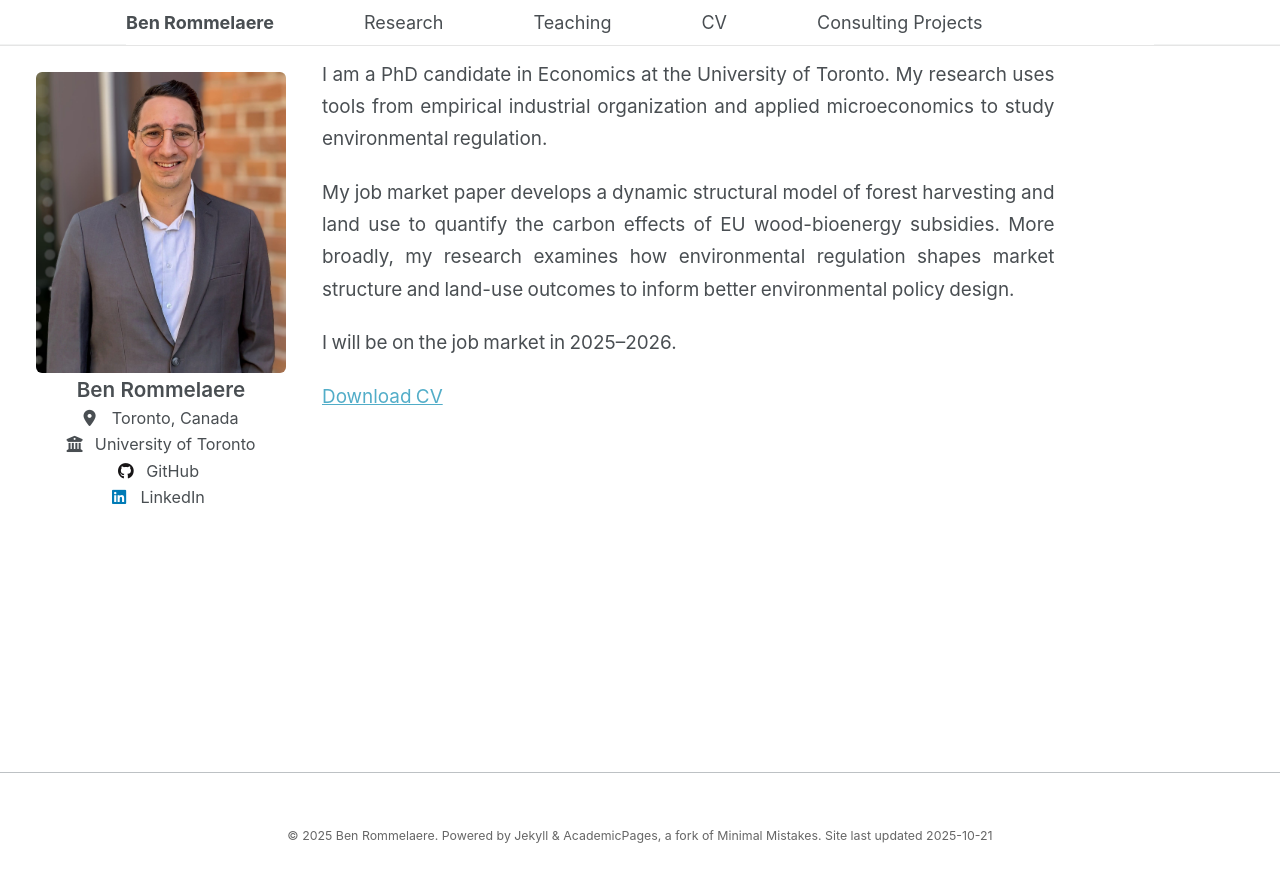
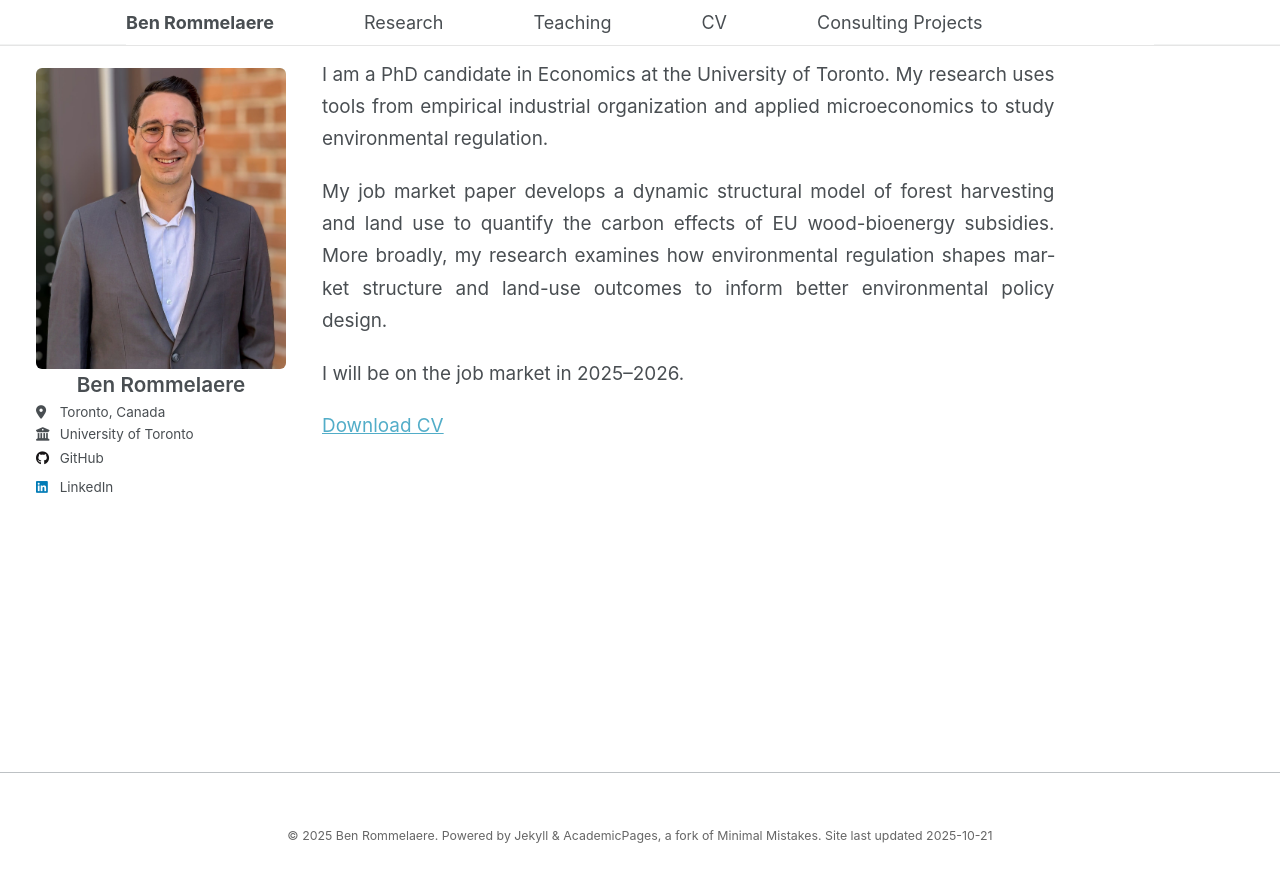
Before and after one commit to brommelaere/brommelaere.github.io, a Jekyll site: the page built from _pages/about.md, in a window 1280 px wide. Shown: the top 882 px of the page. Built offline with Jekyll 4.4.1, drawn with Linux system fonts in a browser that asks for light colours.

Commit message:
Update _custom.scss

```diff
--- a/_sass/_custom.scss
+++ b/_sass/_custom.scss
@@ -1,18 +1,16 @@
 /* ==========================================================================
-   CUSTOM OVERRIDES FOR ACADEMICPAGES - PROPERLY ALIGNED LAYOUT
+   CUSTOM OVERRIDES FOR ACADEMICPAGES - PROPERLY ALIGNED LAYOUT (fixed2)
    ========================================================================== */
 
-$align-offset: 0px !default;
-
-/* ============================================================
-   NAVIGATION BAR
-   ============================================================ */
+/* ---------------------------
+   NAVIGATION BAR (unchanged)
+   --------------------------- */
 
 .masthead {
   @media screen and (min-width: 64em) {
     padding-left: 0 !important;
     padding-right: 0 !important;
-    border-bottom: 1px solid #e5e5e5 !important; /* LINE UNDER NAV */
+    border-bottom: 1px solid #e5e5e5 !important;
   }
 }
 
@@ -37,48 +35,33 @@
   }
 }
 
-/* ============================================================
+/* ---------------------------
    MAIN WRAPPER
-   ============================================================ */
+   --------------------------- */
 
 #main {
   margin-top: 0 !important;
   padding-top: 0 !important;
 
-  /* SIDE-BY-SIDE STARTS EARLIER (smaller screens keep two columns) */
+  /* Keep two columns earlier, and allow a wider page container */
   @media screen and (min-width: 56em) {
     display: flex !important;
     align-items: flex-start !important;
     gap: 2rem !important;
-    /* ~25% wider than 1100px nav container */
-    max-width: 1375px !important;
+    max-width: 1375px !important; /* ~25% wider than 1100px nav */
     margin: 0 auto !important;
     padding-left: 2rem !important;
     padding-right: 2rem !important;
   }
 }
 
-/* NOTE:
-   - The masthead is position: fixed. The site JavaScript sets the inline
-     body padding-top to the masthead height so content sits below the nav.
-   - Do NOT apply strong margin-top overrides (especially `!important`) to
-     individual content blocks (.page, .author__avatar, etc.) — that causes
-     double-shifting and misalignment between images and text.
-   - This file provides a lightweight CSS fallback only (used if JS is disabled).
-*/
+/* JS normally adds body padding-top equal to masthead height. Provide tiny fallback. */
+:root { --nav-extra-gap: 0px; }
+body  { padding-top: var(--nav-extra-gap); }
 
-/* Lightweight fallback (used if JS is disabled). JS will override inline when present. */
-:root {
-  --nav-extra-gap: 0px; /* populate via JS for mastheadHeight + desired extra gap */
-}
-
-body {
-  padding-top: var(--nav-extra-gap);
-}
-
-/* ============================================================
-   SIDEBAR - STAYS LEFT ON MOBILE
-   ============================================================ */
+/* ---------------------------
+   SIDEBAR / AUTHOR CARD
+   --------------------------- */
 
 .sidebar {
   margin-top: 0 !important;
@@ -86,29 +69,22 @@
   padding-top: 0 !important;
   margin-right: 0 !important;
 
-  /* SIDE-BY-SIDE EARLIER + LOWER THE IMAGE A LITTLE FOR TOP ALIGNMENT */
   @media screen and (min-width: 56em) {
     flex: 0 0 auto !important;
     align-self: flex-start !important;
-    padding-top: 0 !important;
-    margin-top: 1.25rem !important;
+    margin-top: 1.25rem !important; /* nudge image down so top aligns with text */
     padding-left: 0 !important;
     margin-right: 0 !important;
     width: auto !important;
     float: none !important;
   }
 
-  /* MOBILE: Keep sidebar on left with flex */
   @media screen and (max-width: 55.999em) {
     display: flex !important;
     flex-direction: column !important;
     align-items: flex-start !important;
   }
 }
-
-/* ============================================================
-   AVATAR/IMAGE
-   ============================================================ */
 
 .author__avatar {
   margin-top: 0 !important;
@@ -124,16 +100,11 @@
     margin: 0 !important;
     display: block !important;
 
-    /* MOBILE: smaller but stays left */
     @media screen and (max-width: 55.999em) {
       max-width: 200px !important;
     }
   }
 }
-
-/* ============================================================
-   AUTHOR INFO
-   ============================================================ */
 
 .author__content {
   text-align: center !important;
@@ -150,54 +121,24 @@
   font-weight: 600 !important;
   margin: 0 0 0.2rem 0 !important;
   line-height: 1.2 !important;
-  padding: 0 !important;
   white-space: nowrap !important;
 }
 
-.sidebar p,
-.sidebar li {
-  margin-top: 0.1rem !important;
-  margin-bottom: 0.1rem !important;
+.sidebar p, .sidebar li {
+  margin: 0.1rem 0 !important;
   white-space: nowrap !important;
 }
 
-.author__urls-wrapper {
-  margin-top: 0.2rem !important;
+.author__urls-wrapper { margin-top: 0.2rem !important; }
+.author__urls-wrapper button { display: none !important; }
 
-  @media screen and (min-width: 56em) {
-    display: block !important;
-  }
-
-  button {
-    display: none !important;
-  }
-
-  @media screen and (max-width: 55.999em) {
-    display: none !important;
-  }
+@media screen and (max-width: 55.999em) {
+  .author__urls-wrapper { display: none !important; }
 }
 
-.author__urls {
-  margin-top: 0 !important;
-  padding-top: 0 !important;
-
-  li {
-    text-align: center !important;
-    margin: 0.1rem 0 !important;
-    font-size: 0.9rem !important;
-    white-space: nowrap !important;
-  }
-
-  a {
-    margin-bottom: 0 !important;
-    padding-top: 0 !important;
-    padding-bottom: 0 !important;
-  }
-}
-
-/* ============================================================
-   PAGE CONTENT
-   ============================================================ */
+/* ---------------------------
+   PAGE AREA
+   --------------------------- */
 
 .page {
   margin-top: 0 !important;
@@ -206,202 +147,93 @@
   float: none !important;
 
   @media screen and (min-width: 56em) {
-    margin-top: 0 !important;
-    margin-left: 0 !important;
-    padding-top: 0 !important;
     flex: 1 1 auto !important;
     min-width: 0 !important;
     width: auto !important;
   }
 }
 
-.page__inner-wrap {
-  margin-top: 0 !important;
-  padding-top: 0 !important;
-}
+.page__inner-wrap { margin-top: 0 !important; padding-top: 0 !important; }
+.page__title      { margin-top: 0 !important; padding-top: 0 !important; }
 
-.page__title {
-  margin-top: 0 !important;
-  padding-top: 0 !important;
-}
-
+/* Base reading measure + global full-justification */
 .page__content {
   font-size: 1.05rem !important;
   line-height: 1.7 !important;
-  /* GLOBAL DEFAULT WIDTH — wider than before for all pages */
-  max-width: 48rem !important; /* per-page variants below */
+  max-width: 52rem !important;   /* default width for content column */
   margin-top: 0 !important;
   padding-top: 0 !important;
 
-  /* Ensure the first block aligns to the image top */
   > *:first-child { margin-top: 0 !important; }
 
-  p {
-    margin-bottom: 1.2rem !important;
+  /* Full justification for a neat look */
+  p, li {
     text-align: justify !important;
-    text-align-last: left !important;
-    word-spacing: -0.05em !important;
-    hyphens: none !important;
-  }
-
-  p:first-child {
-    margin-top: 0 !important;
-    padding-top: 0 !important;
+    text-justify: inter-word;
+    text-align-last: left;
+    hyphens: auto;
+    margin-bottom: 1.15rem !important;
   }
 
   @media screen and (max-width: 55.999em) {
-    p { text-align: left !important; }
+    p, li { text-align: left !important; }
   }
 }
 
-/* ============================================================
-   OPT-IN PAGE VARIANTS (via page front matter `classes`)
-   ============================================================ */
+/* Hide H1 when using 'no-title' and keep first content flush with image top */
+.no-title .page__title { display: none !important; }
+.no-title .page__content > *:first-child { margin-top: 0 !important; }
 
-/* Wider content variant for Consulting/Teaching, etc. */
+/* ---------------------------
+   PAGE VARIANTS (via front matter classes)
+   --------------------------- */
+
+/* Wider pages (Teaching, Consulting, etc.) */
 @media (min-width: 992px) {
   article.wide .page__content {
-    max-width: 62rem !important; /* ~992px */
+    max-width: 68rem !important;  /* ~1088px */
   }
 }
 
-/* Research: even wider and smaller font to reduce scroll in abstracts */
+/* Research: widest, with slightly smaller type; smaller still inside abstracts */
 @media (min-width: 992px) {
   article.research-page .page__content {
-    max-width: 66rem !important; /* ~1056px */
-    font-size: 1.0rem !important;
-    line-height: 1.65 !important;
-  }
-  /* Abstract body size/leading */
-  article.research-page .page__content details,
-  article.research-page .page__content details p {
-    font-size: 0.95rem !important;
-    line-height: 1.6 !important;
-  }
-}
-
-/* Hide the big H1 when using `no-title` and keep first content flush at top */
-.no-title .page__title { display: none !important; }
-.no-title .page__content > *:first-child { margin-top: 0 !important; }
-
-/* Landing-only: extra nudge down if you apply `landing-offset` on that page */
-#main:has(> article.landing-offset) .sidebar {
-  margin-top: 1.75rem !important;
-}
-
-/* ============================================================
-   TEACHING PAGE TIDY-UP
-   - Put the year on the right, aligned vertically
-   ============================================================ */
-
-.teaching-page .page__content ul {
-  max-width: 62rem !important;
-  padding-left: 1.25rem !important;
-}
-
-.teaching-page .page__content ul li {
-  display: grid !important;
-  grid-template-columns: 1fr auto !important; /* title left, year right */
-  column-gap: 1rem !important;
-  align-items: baseline !important;
-  margin: 0.6rem 0 !important;
-}
-
-/* Make the last child (usually the year line) right-aligned */
-.teaching-page .page__content ul li > :last-child {
-  grid-column: 2 !important;
-  justify-self: end !important;
-  margin: 0 !important;
-  white-space: nowrap !important;
-}
-
-/* Left column for the main course text */
-.teaching-page .page__content ul li > :first-child {
-  grid-column: 1 !important;
-}
-
-/* Remove forced breaks if any were authored */
-.teaching-page .page__content ul li br { display: none !important; }
-
-/* ============================================================
-   FOOTER - FIX WHITE BACKGROUND
-   ============================================================ */
-
-.page__footer { background: transparent !important; }
-.page__footer footer { background: transparent !important; }
-
-/* ============================================================
-   RESPONSIVE
-   ============================================================ */
-
-@media screen and (max-width: 43.75em) {
-  .author__avatar img { max-width: 160px !important; }
-}
-
-@media screen and (max-width: 34.375em) {
-  .author__avatar img { max-width: 140px !important; }
-}
-
-/* ===== OVERRIDES V2 (wider layout, later stacking, teaching two‑column list) ===== */
-
-/* Make the two‑column layout kick in earlier and widen the overall container */
-@media screen and (min-width: 50em) {
-  #main {
-    display: flex !important;
-    align-items: flex-start !important;
-    gap: 2rem !important;
-    max-width: 1500px !important;  /* ~25% wider than 1100px */
-    margin: 0 auto !important;
-    padding-left: 2rem !important;
-    padding-right: 2rem !important;
-  }
-
-  .sidebar {
-    flex: 0 0 auto !important;
-    align-self: flex-start !important;
-    margin-top: 1.5rem !important;  /* nudge image down so top aligns with text */
-  }
-
-  .page {
-    flex: 1 1 auto !important;
-  }
-}
-
-/* Default reading width a bit wider globally */
-.page__content {
-  max-width: 52rem !important; /* ~832px */
-  > *:first-child { margin-top: 0 !important; } /* align to image top everywhere */
-}
-
-/* Wider pages (Teaching, Consulting) */
-@media (min-width: 992px) {
-  article.wide .page__content {
-    max-width: 68rem !important; /* ~1088px */
-  }
-}
-
-/* Research: even wider and slightly smaller text, including abstracts */
-@media (min-width: 992px) {
-  article.research-page .page__content {
-    max-width: 72rem !important; /* ~1152px */
+    max-width: 72rem !important;  /* ~1152px */
     font-size: 0.98rem !important;
     line-height: 1.6 !important;
   }
-
   article.research-page .page__content details,
   article.research-page .page__content details p {
     font-size: 0.94rem !important;
     line-height: 1.55 !important;
+    text-align: justify !important;
+    text-justify: inter-word;
+    text-align-last: left;
   }
 }
 
-/* === Teaching page: rigid two-column rows with right-aligned years === */
+/* Landing page (About) back to original narrow width */
+@media screen and (min-width: 56em) {
+  #main:has(> article.home-narrow) { max-width: 1100px !important; }  /* match nav */
+  article.home-narrow .page__content { max-width: 44rem !important; }
+}
+
+/* Landing-only: a touch more image lowering if 'landing-offset' is present */
+#main:has(> article.landing-offset) .sidebar { margin-top: 1.5rem !important; }
+
+/* ---------------------------
+   TEACHING PAGE
+   Right-aligned years in a dedicated column
+   Supports either HTML .course-rows or list items with a wrapped .year / em
+   --------------------------- */
+
+/* Preferred explicit markup: .course-rows with .row/.title/.year */
 .teaching-page .course-rows {
   list-style: none !important;
   padding: 0 !important;
   margin: 0.25rem 0 0 0 !important;
-  max-width: 68rem !important; /* matches your 'wide' width */
   width: 100% !important;
+  max-width: 68rem !important; /* align with 'wide' */
 }
 
 .teaching-page .course-rows .row {
@@ -410,28 +242,85 @@
   column-gap: 1.5rem !important;
   align-items: baseline !important;
   padding: 0.25rem 0 !important;
-  width: 100% !important; /* ensures the right column can reach the far edge */
+  width: 100% !important;
 }
 
 .teaching-page .course-rows .title {
   min-width: 0 !important;
-  overflow-wrap: anywhere !important; /* long titles wrap, year stays pinned right */
+  overflow-wrap: anywhere !important;
 }
 
 .teaching-page .course-rows .year {
-  justify-self: end !important;      /* right edge of the content column */
-  white-space: nowrap !important;     /* never break the year range */
+  justify-self: end !important;
+  white-space: nowrap !important;
   color: #555 !important;
   font-weight: 500 !important;
 }
 
-/* On very small screens, let it stack gracefully */
+/* Fallback: if using a UL list but the year is wrapped */
+.teaching-page .page__content ul.course-list,
+.teaching-page .page__content ul.courses {
+  list-style: none !important;
+  padding-left: 0 !important;
+  margin-left: 0 !important;
+}
+
+.teaching-page .page__content ul.course-list > li,
+.teaching-page .page__content ul.courses > li {
+  display: grid !important;
+  grid-template-columns: 1fr auto !important;
+  column-gap: 1.25rem !important;
+  align-items: baseline !important;
+  padding: 0.25rem 0 !important;
+}
+
+.teaching-page .page__content ul.course-list > li .year,
+.teaching-page .page__content ul.courses > li .year,
+.teaching-page .page__content ul.course-list > li em:last-child,
+.teaching-page .page__content ul.courses > li em:last-child {
+  grid-column: 2 !important;
+  justify-self: end !important;
+  white-space: nowrap !important;
+  color: #555 !important;
+  font-weight: 500 !important;
+}
+
+.teaching-page .page__content ul.course-list > li > :not(.year):not(em:last-child) {
+  grid-column: 1 !important;
+}
+
+/* Very small screens: stack gracefully */
 @media (max-width: 30em) {
-  .teaching-page .course-rows .row {
+  .teaching-page .course-rows .row,
+  .teaching-page .page__content ul.course-list > li,
+  .teaching-page .page__content ul.courses > li {
     grid-template-columns: 1fr !important;
   }
-  .teaching-page .course-rows .year {
+  .teaching-page .course-rows .year,
+  .teaching-page .page__content ul.course-list > li .year,
+  .teaching-page .page__content ul.courses > li .year,
+  .teaching-page .page__content ul.course-list > li em:last-child,
+  .teaching-page .page__content ul.courses > li em:last-child {
     justify-self: start !important;
-    margin-left: 0 !important;
   }
 }
+
+/* ---------------------------
+   FOOTER
+   --------------------------- */
+
+.page__footer,
+.page__footer footer {
+  background: transparent !important;
+}
+
+/* ---------------------------
+   MISC RESPONSIVE
+   --------------------------- */
+
+@media screen and (max-width: 43.75em) {
+  .author__avatar img { max-width: 160px !important; }
+}
+@media screen and (max-width: 34.375em) {
+  .author__avatar img { max-width: 140px !important; }
+}
```
